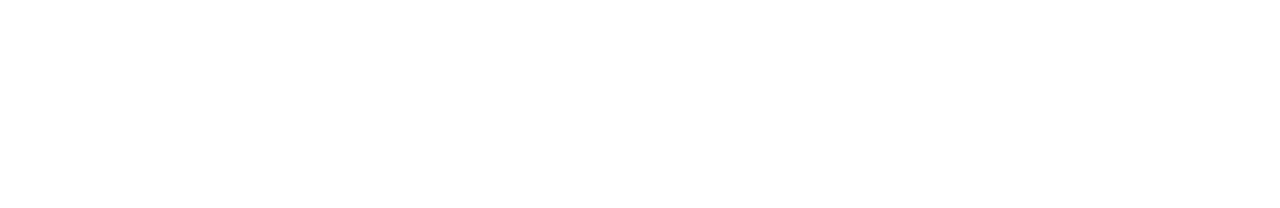
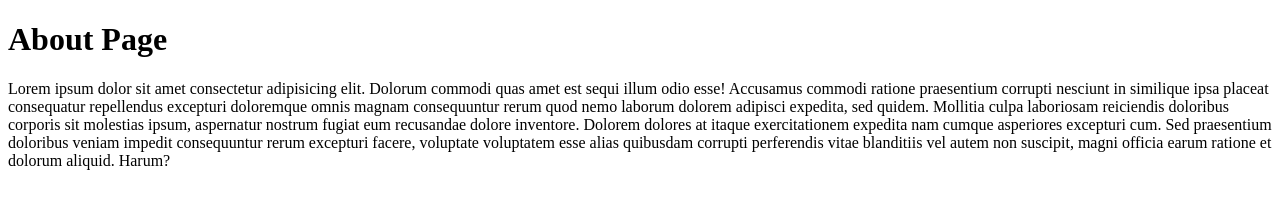
Before and after one commit to ZohaAamir18/GitBranchesAssig, a plain HTML site: page about.html in a window 1280 px wide. Drawn offline with Linux system fonts and the light colour scheme.

Commit message:
added code in about page

```diff
--- a/about.html
+++ b/about.html
@@ -6,6 +6,7 @@
     <title>Document</title>
 </head>
 <body>
-
+    <h1>About Page</h1>
+    <p>Lorem ipsum dolor sit amet consectetur adipisicing elit. Dolorum commodi quas amet est sequi illum odio esse! Accusamus commodi ratione praesentium corrupti nesciunt in similique ipsa placeat consequatur repellendus excepturi doloremque omnis magnam consequuntur rerum quod nemo laborum dolorem adipisci expedita, sed quidem. Mollitia culpa laboriosam reiciendis doloribus corporis sit molestias ipsum, aspernatur nostrum fugiat eum recusandae dolore inventore. Dolorem dolores at itaque exercitationem expedita nam cumque asperiores excepturi cum. Sed praesentium doloribus veniam impedit consequuntur rerum excepturi facere, voluptate voluptatem esse alias quibusdam corrupti perferendis vitae blanditiis vel autem non suscipit, magni officia earum ratione et dolorum aliquid. Harum?</p>
 </body>
 </html>
```
